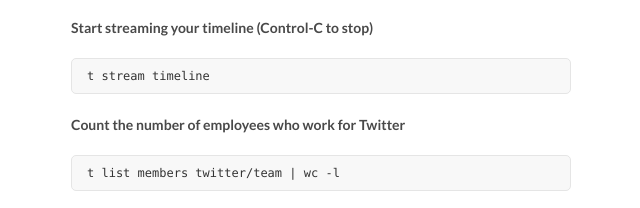
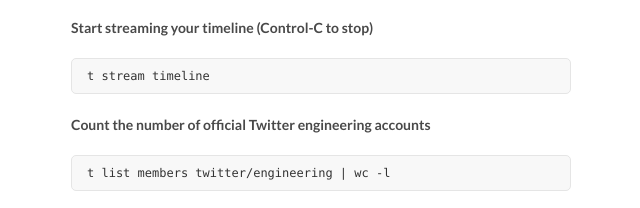
Before and after one commit to sferik/t-ruby, a plain HTML site: page index.html in a window 1280 px wide. Shown: the part 6043-6251 px from the top of the page, without its empty margins (499-1139 px from the left). Drawn offline with Linux system fonts and the light colour scheme.

Commit message:
Create gh-pages branch via GitHub

```diff
--- a/index.html
+++ b/index.html
@@ -277,9 +277,9 @@ example, send a user a direct message only if he already follows you:</p>
 </code></pre>
 
 <h4>
-<a name="count-the-number-of-employees-who-work-for-twitter" class="anchor" href="#count-the-number-of-employees-who-work-for-twitter"><span class="octicon octicon-link"></span></a>Count the number of employees who work for Twitter</h4>
+<a name="count-the-number-of-official-twitter-engineering-accounts" class="anchor" href="#count-the-number-of-official-twitter-engineering-accounts"><span class="octicon octicon-link"></span></a>Count the number of official Twitter engineering accounts</h4>
 
-<pre><code>t list members twitter/team | wc -l
+<pre><code>t list members twitter/engineering | wc -l
 </code></pre>
 
 <h4>
```
Also changed, not shown: params.json (+1 -1 lines).
